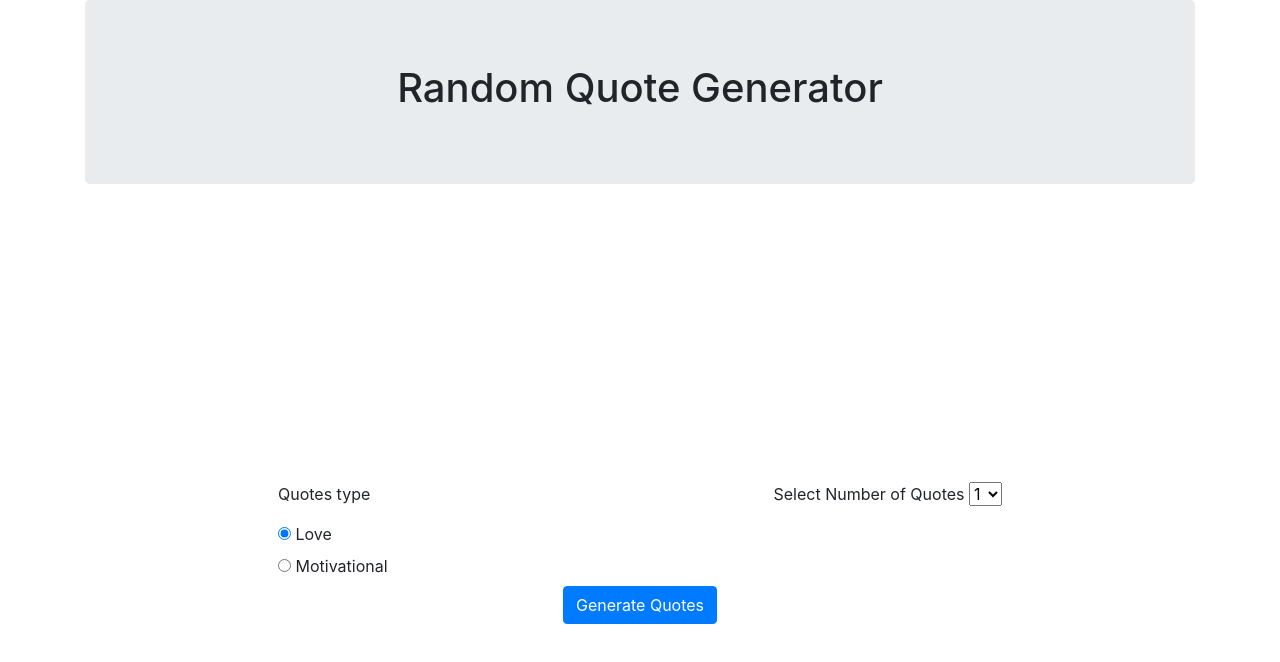
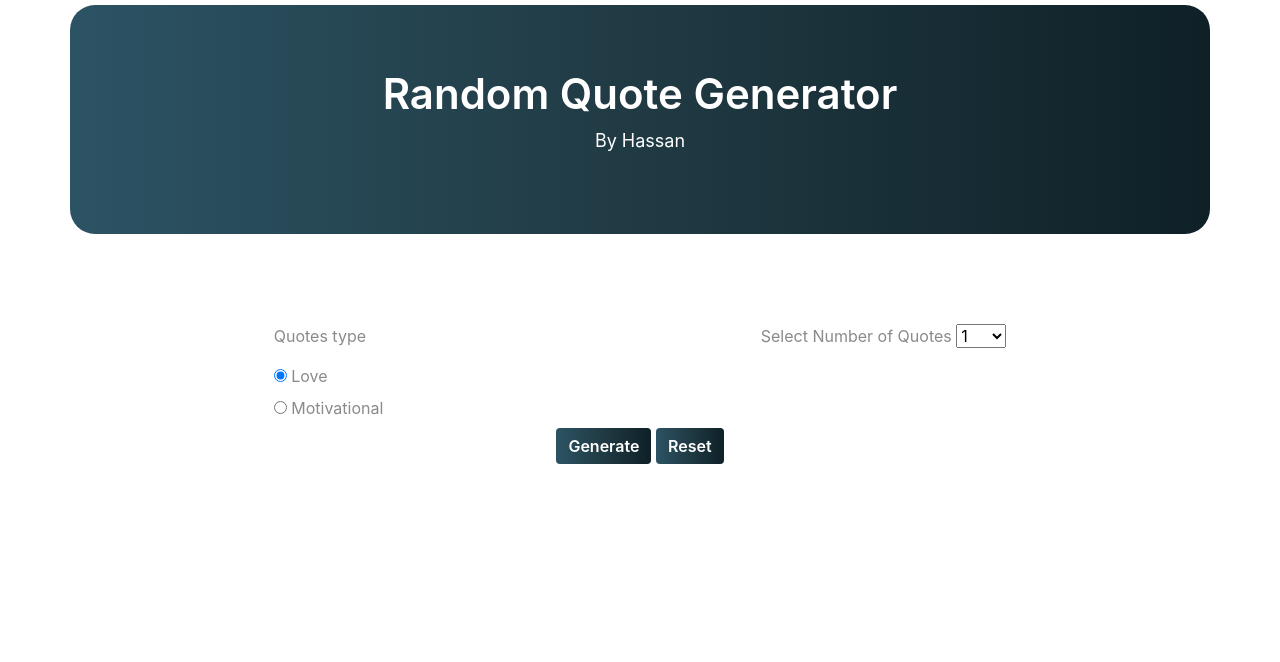
Before and after one commit to Hassanraja447/random-quote-generator, a plain HTML site: page index.html in a window 1280 px wide. Drawn offline with nearby package versions, Linux system fonts and the light colour scheme.

Commit message:
add style

```diff
--- a/index.html
+++ b/index.html
@@ -5,35 +5,34 @@
     <meta name="viewport" content="width=device-width, initial-scale=1.0" />
     <meta http-equiv="X-UA-Compatible" content="ie=edge" />
     <title>Random Quote Generator</title>
+
     <link
-      href="https://fonts.googleapis.com/css?family=Roboto:400,700&display=swap"
+      href="https://fonts.googleapis.com/css?family=Quicksand:400,700&display=swap"
       rel="stylesheet"
     />
+
     <link
       rel="stylesheet"
       href="https://stackpath.bootstrapcdn.com/bootstrap/4.3.1/css/bootstrap.min.css"
       integrity="sha384-ggOyR0iXCbMQv3Xipma34MD+dH/1fQ784/j6cY/iJTQUOhcWr7x9JvoRxT2MZw1T"
       crossorigin="anonymous"
     />
-    <link
-      href="https://fonts.googleapis.com/css?family=Sanchez&display=swap"
-      rel="stylesheet"
-    />
     <link rel="stylesheet" href="style.css" />
   </head>
 
   <body>
-    <div class="container">
+    <header class="container header">
       <div class="row">
         <div class="col">
-          <div class="jumbotron">
+          <div class="jumbotron mb-0">
             <h1 class="text-center">
               Random Quote Generator
             </h1>
+            <p class="quote">By Hassan</p>
           </div>
         </div>
       </div>
-    </div>
+    </header>
     <div class="container">
       <div class="row">
         <div class="col">
@@ -61,7 +60,7 @@
               <label for="motivation">Motivational</label>
             </div>
           </div>
-          <div>
+          <div class="quotes__count">
             <label for="quotesCount">Select Number of Quotes</label>
             <select name="quotesNumber" id="quotesCount">
               <option value="1">1</option>
@@ -76,7 +75,10 @@
       <div class="row">
         <div class="col text-center">
           <button class="btn btn-primary" id="generate-quote">
-            Generate Quotes
+            Generate
+          </button>
+          <button class="btn btn-primary" id="resetBtn">
+            Reset
           </button>
         </div>
       </div>
--- a/script.js
+++ b/script.js
@@ -55,6 +55,7 @@ let max = 5;
 let numberOfQuotes = 1;
 let radioBtn = document.getElementsByName("type");
 let generateQuoteBtn = document.querySelector("#generate-quote");
+let resetBtn = document.querySelector("#resetBtn");
 let quotesList = document.querySelector(".quotes__list");
 let quotesListContainer = document.querySelector(".quotes__container");
 /// generateRandomNumber
@@ -84,6 +85,7 @@ dropdown.addEventListener("change", e => {
 /// Button to generate quotes on click
 generateQuoteBtn.addEventListener("click", () => {
   quotesList.innerHTML = "";
+  quotesListContainer.classList.add("height");
   if (radioBtn[1].checked) {
     quotesListContainer.appendChild(
       getQuotes(numberOfQuotes, motivationQuotes)
@@ -92,3 +94,9 @@ generateQuoteBtn.addEventListener("click", () => {
     quotesListContainer.appendChild(getQuotes(numberOfQuotes, loveQuotes));
   }
 });
+
+// Reset quotes DOM
+resetBtn.addEventListener("click", () => {
+  quotesList.innerHTML = "";
+  quotesListContainer.classList.remove("height");
+});
--- a/style.css
+++ b/style.css
@@ -1,7 +1,40 @@
 .body {
-  font-family: "Roboto", sans-serif;
+  font-family: "Quicksand", sans-serif;
+  color: #ffffff;
+}
+.header {
+  background: #0f2027; /* fallback for old browsers */
+  background: -webkit-linear-gradient(
+    to right,
+    #2c5364,
+    #203a43,
+    #0f2027
+  ); /* Chrome 10-25, Safari 5.1-6 */
+  background: linear-gradient(to right, #2c5364, #203a43, #0f2027);
+  border-radius: 25px;
+  box-shadow: 0 3px 10px rgba(255, 255, 255, 0.25);
+  margin-top: 5px;
+  margin-bottom: 50px;
+}
+.jumbotron {
+  background-color: transparent;
+}
+h1 {
+  color: #ffffff;
+  font-size: 42px;
+  font-weight: 600;
+}
+.quote {
+  font-size: 18px;
+  color: #ffffff;
+  text-align: center;
 }
 .quotes__container {
+  background-color: #fdfdfd;
+  margin-bottom: 40px;
+  box-shadow: 0 3px 10px rgba(255, 255, 255, 0.25);
+}
+.height {
   height: 250px;
 }
 .quotes__list {
@@ -11,4 +44,30 @@
   font-size: 24px;
   font-family: "Sanchez", serif;
   line-height: 1.5;
+  font-weight: 400;
+  color: #8a8a8a;
 }
+.quotes__type {
+  color: #8a8a8a;
+}
+.quotes__count {
+  color: #8a8a8a;
+}
+.quotes__count select {
+  width: 50px;
+}
+.btn {
+  font-size: 42;
+  font-weight: 600;
+}
+.btn-primary {
+  background: #0f2027; /* fallback for old browsers */
+  background: -webkit-linear-gradient(
+    to right,
+    #2c5364,
+    #203a43,
+    #0f2027
+  ); /* Chrome 10-25, Safari 5.1-6 */
+  background: linear-gradient(to right, #2c5364, #203a43, #0f2027);
+  border: none;
+}
```
